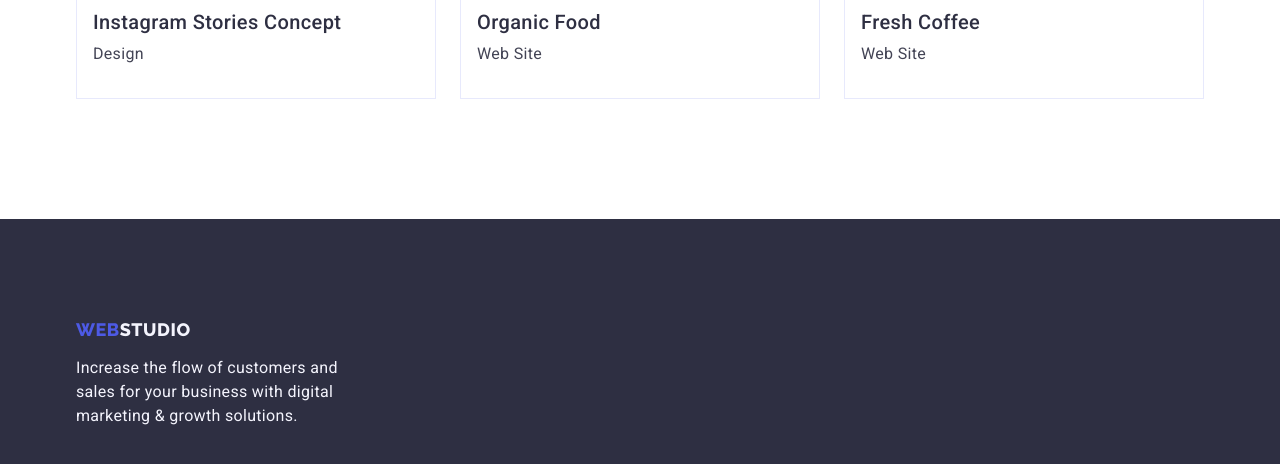
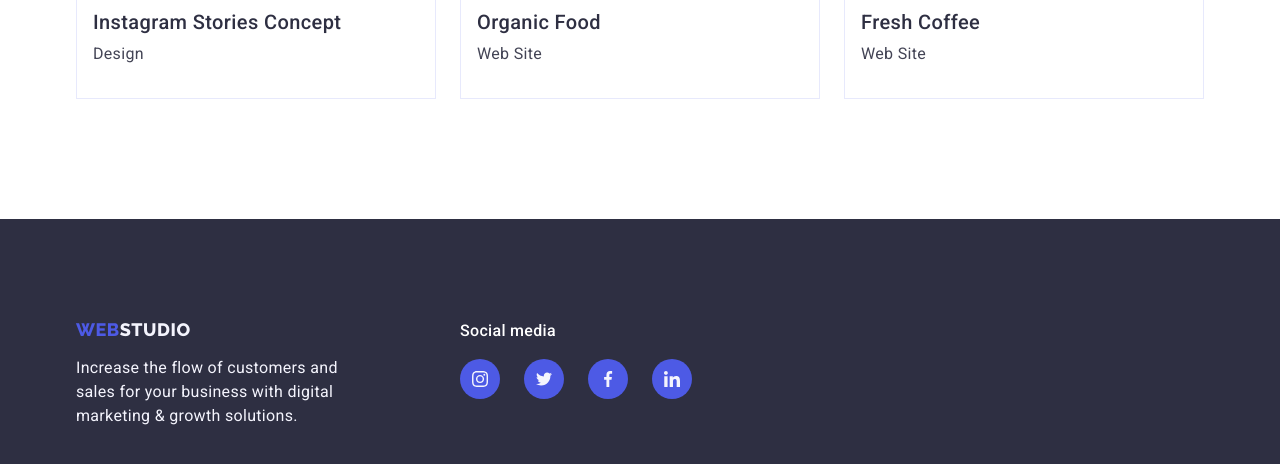
Before and after one commit to summermoved0n/goit-markup-hw-04, a plain HTML site: page portfolio.html in a window 1280 px wide. Shown: the part 1551-2015 px from the top of the page. Drawn offline with nearby package versions, Linux system fonts and the light colour scheme.

```diff
--- a/css/styles.css
+++ b/css/styles.css
@@ -161,6 +161,11 @@ address {
 
 .main-section {
   background-color: var(--navyblue);
+  background-image: linear-gradient(
+      rgba(46, 47, 66, 0.7),
+      rgba(46, 47, 66, 0.7)
+    ),
+    url(../images/hero-photo.jpg);
   padding: 188px 0;
 }
 
@@ -331,10 +336,6 @@ address {
   background-color: var(--iris);
 }
 
-.team-link-icon:focus .team-item-icon {
-  background-color: var(--ocean);
-}
-
 .team-item-icon:hover {
   background-color: var(--ocean);
 }
@@ -367,15 +368,26 @@ address {
 }
 
 .customers-item {
+  width: 168px;
+  height: 88px;
   border-radius: 4px;
   border: 1px solid #8e8f99;
-  width: 168px;
-  height: 88px;
   position: relative;
+  display: flex;
+  align-items: center;
+  justify-content: center;
+}
+
+.customers-item:hover {
+  border-color: var(--ocean);
+}
+
+.customers-item:hover .customers-icon {
+  fill: var(--ocean);
 }
 
 .customers-icon {
-  position: absolute;
+  fill: #8e8f99;
 }
 
 /** ----------FOOTER----------- */
@@ -402,6 +414,32 @@ footer {
 
 .logo-footer {
   color: var(--cloud);
+}
+
+.footer-social-text{
+  color: var(--white, #FFF);
+font-size: 16px;
+font-weight: 500;
+line-height: 1.5;
+letter-spacing: 0.02em;
+margin-bottom: 16px;
+}
+
+.footer-item-icon {
+  border-radius: 50%;
+  height: 40px;
+  width: 40px;
+  padding: 12px;
+  background-color: var(--iris);
+}
+
+.footer-item-icon:hover {
+  background-color: #31d0aa;
+}
+
+.footer-conteiner{
+  display: flex;
+  gap: 120px;
 }
 
 /**------ PORTFOLIO PAGE ----------**/
--- a/portfolio.html
+++ b/portfolio.html
@@ -32,9 +32,7 @@
               <a class="nav-link link" href="./index.html">Studio</a>
             </li>
             <li>
-                     <a class="nav-link link" href="./portfolio.html"
-                        >Portfolio</a
-                     >
+              <a class="nav-link link" href="./portfolio.html">Portfolio</a>
             </li>
             <li><a class="nav-link link" href="">Contacts</a></li>
           </ul>
@@ -43,9 +41,7 @@
         <address class="address">
           <ul class="header-socials list">
             <li>
-                     <a
-                        class="address-link link"
-                        href="mailto:info@devstudio.com"
+              <a class="address-link link" href="mailto:info@devstudio.com"
                 >info@devstudio.com</a
               >
             </li>
@@ -85,9 +81,7 @@
                   width="360"
                 />
                 <div class="portfolio-container">
-                           <h2 class="main-portfolio">
-                              Banking App Interface Concept
-                           </h2>
+                  <h2 class="main-portfolio">Banking App Interface Concept</h2>
                   <p class="text-portfolio">App</p>
                 </div>
               </a>
@@ -165,9 +159,7 @@
                   width="360"
                 />
                 <div class="portfolio-container">
-                           <h2 class="main-portfolio">
-                              Instagram Stories Concept
-                           </h2>
+                  <h2 class="main-portfolio">Instagram Stories Concept</h2>
                   <p class="text-portfolio">Design</p>
                 </div>
               </a>
@@ -204,16 +196,74 @@
     </main>
 
     <footer class="footer">
-         <div class="container">
+      <div class="container footer-conteiner">
+        <div class="footer-conteiner-logo">
           <a class="footer-link logo link" href="./index.html"
-               >Web<span class="logo-footer">Studio</span></a
-            >
-
+            >Web<span class="logo-footer">Studio</span>
+          </a>
           <p class="footer-text">
             Increase the flow of customers and sales for your business with
             digital marketing & growth solutions.
           </p>
         </div>
+        <address class="footer-address">
+          <p class="footer-social-text">Social media</p>
+          <ul class="list-team-icon list">
+            <li class="footer-item-icon">
+              <a
+                class="team-link-icon"
+                href=""
+                aria-label="instagram"
+                target="_blank"
+                rel="noopener noreferrer"
+              >
+                <svg class="team-icon" width="16" height="16">
+                  <use href="./images/1icons.svg#icon-instagram"></use>
+                </svg>
+              </a>
+            </li>
+            <li class="footer-item-icon">
+              <a
+                class="team-link-icon"
+                href=""
+                aria-label="instagram"
+                target="_blank"
+                rel="noopener noreferrer"
+              >
+                <svg class="team-icon" width="16" height="16">
+                  <use href="./images/1icons.svg#icon-twitter"></use>
+                </svg>
+              </a>
+            </li>
+            <li class="footer-item-icon">
+              <a
+                class="team-link-icon"
+                href=""
+                aria-label="instagram"
+                target="_blank"
+                rel="noopener noreferrer"
+              >
+                <svg class="team-icon" width="16" height="16">
+                  <use href="./images/1icons.svg#icon-facebook"></use>
+                </svg>
+              </a>
+            </li>
+            <li class="footer-item-icon">
+              <a
+                class="team-link-icon"
+                href=""
+                aria-label="instagram"
+                target="_blank"
+                rel="noopener noreferrer"
+              >
+                <svg class="team-icon" width="16" height="16">
+                  <use href="./images/1icons.svg#icon-linkedin"></use>
+                </svg>
+              </a>
+            </li>
+          </ul>
+        </address>
+      </div>
     </footer>
   </body>
 </html>
```
Also changed, not shown: index.html (+67 -9 lines). Lines whose indentation alone changed are shown as unchanged.
